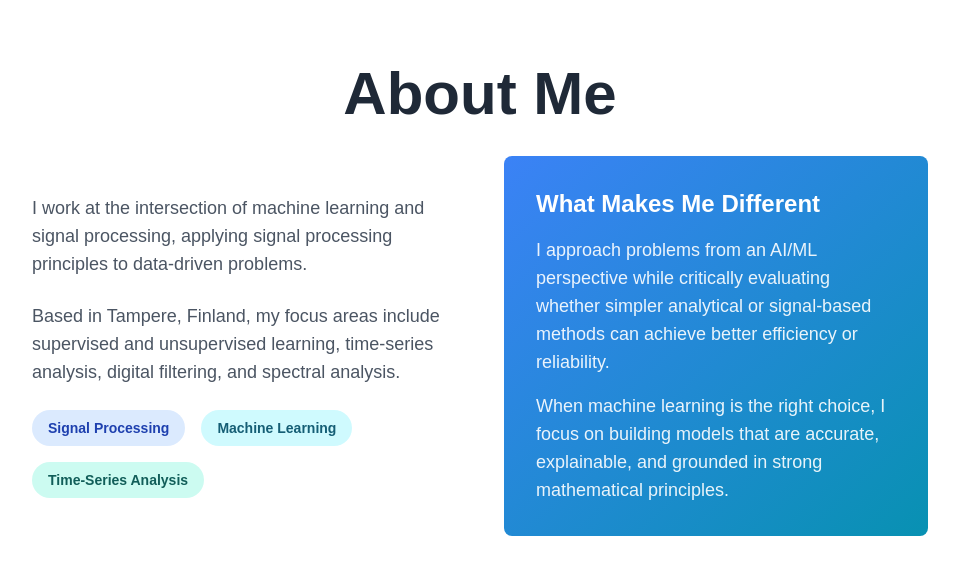
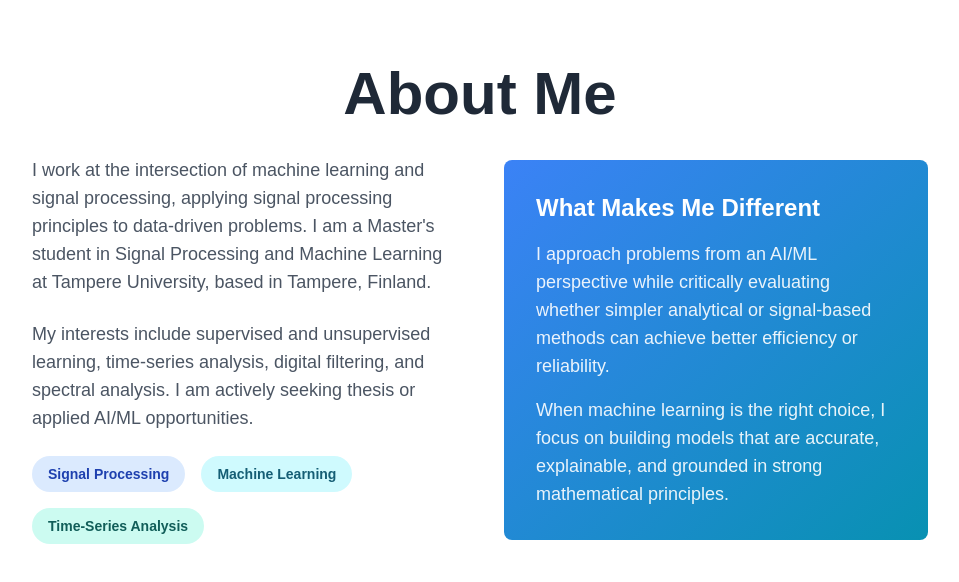
Before and after one commit to ToanTim/toantim-portfolio, a Next.js app: page /about in a window 1280 px wide. Shown: the top 582 px of the page, without its empty margins (160-1119 px from the left). Built offline with nearby package versions, Linux system fonts and the light colour scheme.

Commit message:
EDIT: edit add more information about me

```diff
--- a/src/app/about/page.tsx
+++ b/src/app/about/page.tsx
@@ -10,12 +10,13 @@ export default function About() {
             <p className="text-lg text-gray-600 mb-6">
               I work at the intersection of machine learning and signal
               processing, applying signal processing principles to data-driven
-              problems.
+              problems. I am a Master's student in Signal Processing and Machine
+              Learning at Tampere University, based in Tampere, Finland.
             </p>
             <p className="text-lg text-gray-600 mb-6">
-              Based in Tampere, Finland, my focus areas include supervised and
-              unsupervised learning, time-series analysis, digital filtering,
-              and spectral analysis.
+              My interests include supervised and unsupervised learning,
+              time-series analysis, digital filtering, and spectral analysis. I
+              am actively seeking thesis or applied AI/ML opportunities.
             </p>
 
             <div className="flex flex-wrap gap-4">
```
